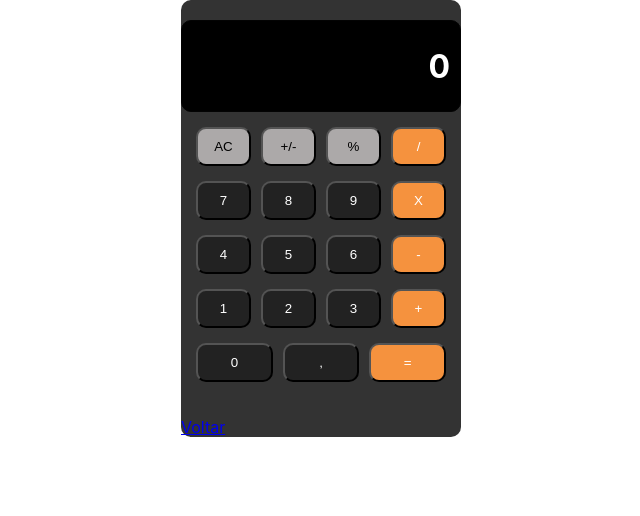
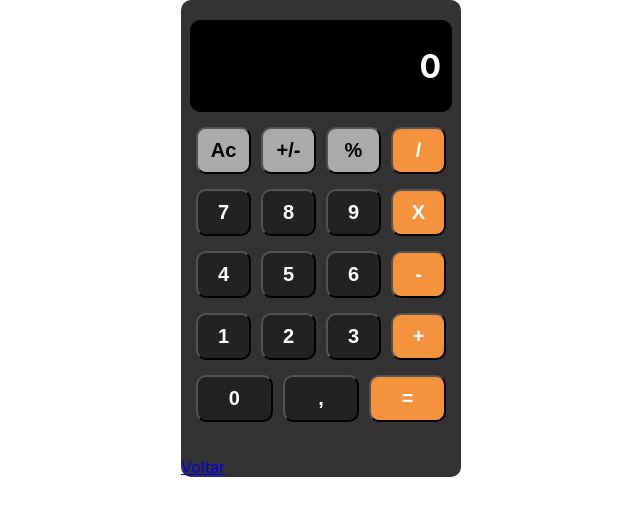
Before and after one commit to ftofano/lab_react, a React (Create React App) app: page /Calculadora in a window 1280 px wide. Shown: the top 516 px of the page, without its empty margins (319-959 px from the left). Built offline with nearby package versions, Linux system fonts and the light colour scheme.

Commit message:
Add files via upload

```diff
--- a/src/Calculadora.css
+++ b/src/Calculadora.css
@@ -12,7 +12,7 @@
 
 .monitor {
     display: flex;
-    width: 280px;
+    width: 240px;
     height: 70px;
     border: solid 1px #030303;
     background-color: black ;
@@ -56,17 +56,25 @@ button {
   }
   .cinza{
     font-family: Arial, Helvetica, sans-serif;
+    font-size: 20px;
     background-color: rgb(172, 169, 169);
+    font-weight: bold;
+
   }
   .orange{
     font-family: Arial, Helvetica, sans-serif;
+    font-weight: bold;
+    font-size: 20px;
     background-color: #f5923e;
     color: white;
   }
   .preto{
     font-family: Arial, Helvetica, sans-serif;
+    font-size: 20px;
     color: white;
     background-color: #222;
+    font-weight: bold;
+
   }
 
  .bt:hover {
--- a/src/Calculadora.js
+++ b/src/Calculadora.js
@@ -63,7 +63,7 @@ export default function Calculadora() {
                 <div className='moni'><h1 className='monitor'>{num}</h1></div>
                 <div className='teclado'>
                     <div className='fileira'>
-                        <button className='cinza' onClick={aC}>AC</button>
+                        <button className='cinza' onClick={aC}>Ac</button>
                         <button className='cinza' onClick={mudaSinal}>+/-</button>
                         <button className='cinza' onClick={porcent}>%</button>
                         <button className='orange' onClick={operador} value='/'>/</button>
```
